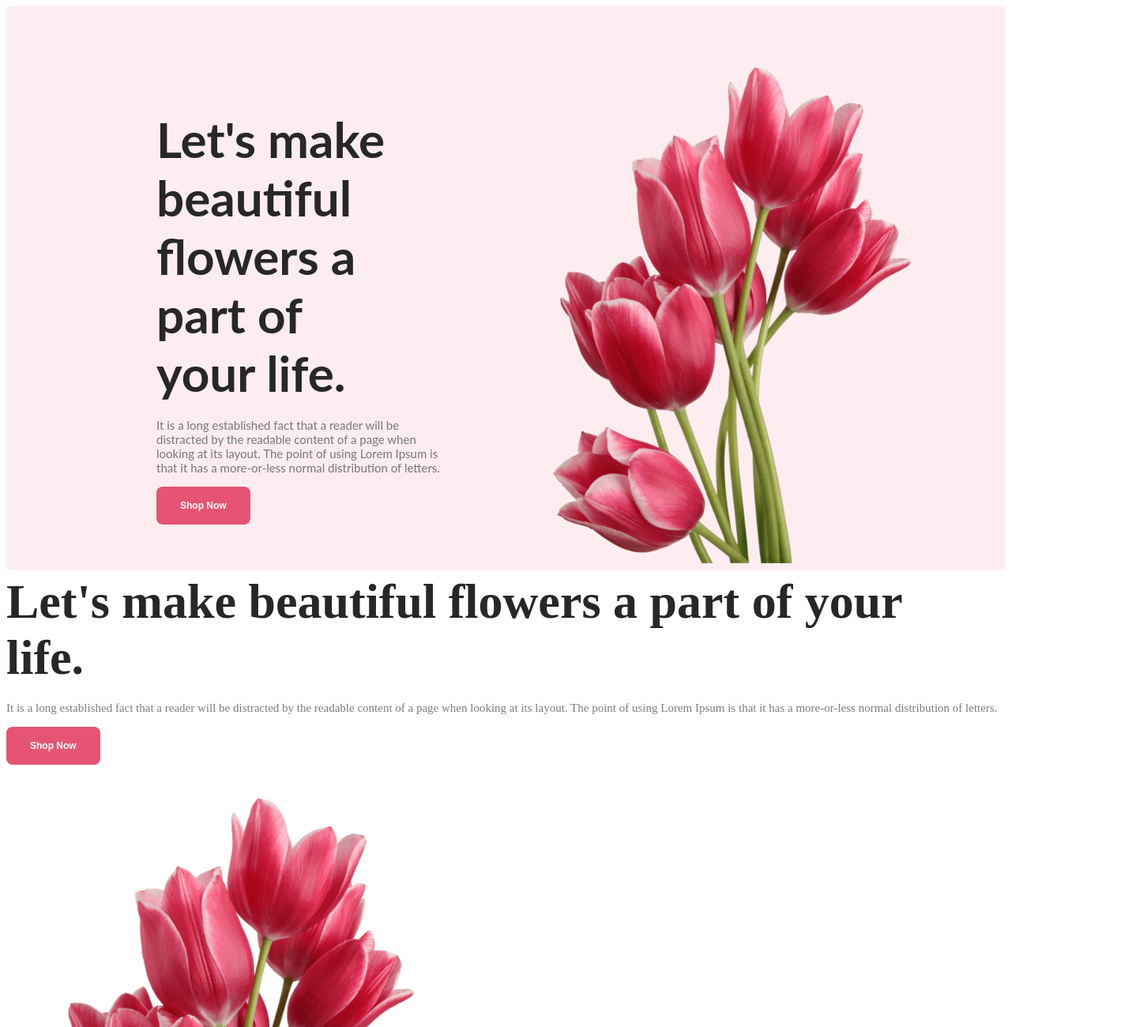
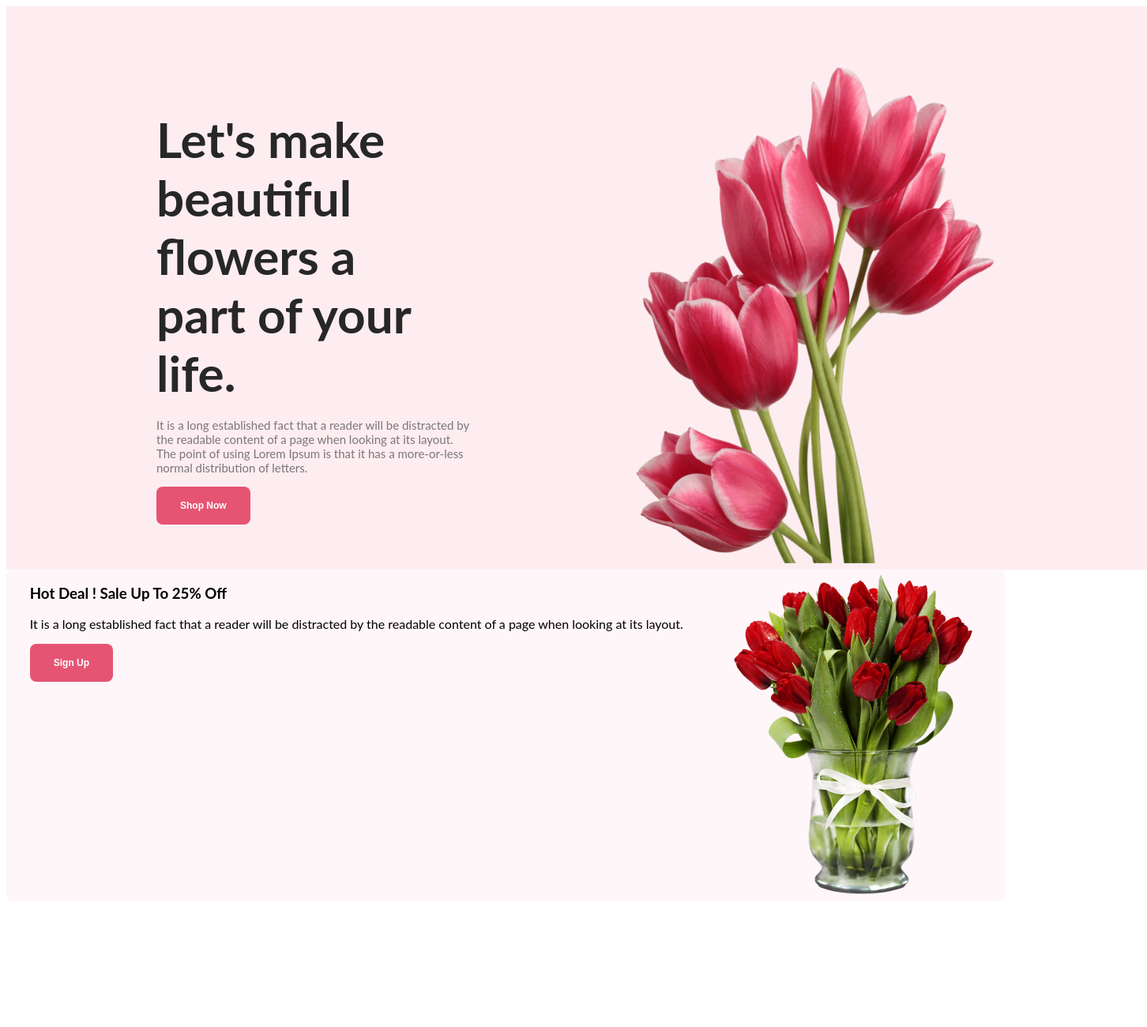
Before and after one commit to Mahmuda-14/Assignment-1, a plain HTML site: page index.html in a window 1280 px wide. Shown: the top 1300 px of the page at 79% size, 1452 px wide, since content can reach past the window. After the commit the page ends 1149 px from the top, so only its background shows below. Drawn offline with Linux system fonts and the light colour scheme.

Commit message:
modified

```diff
--- a/index.html
+++ b/index.html
@@ -20,25 +20,23 @@
                 <button class="greet-btn">Shop Now</button>
 
             </div>
-         <div class="img"><img class="first-img" src="./Flower Asset/pngwing 10.png" alt=""></div>
+            <div class="img"><img class="first-img" src="./Flower Asset/pngwing 10.png" alt=""></div>
 
 
 
         </section>
     </header>
     <main>
-        <section>
-            <div class="">
-                <h3 class="greet-content">Let's make
-                    beautiful flowers a part of your life.</h3>
-                <p class="greet-para">It is a long established fact that a reader will be distracted by the readable
-                    content of a page when looking at its layout. The point of using Lorem Ipsum is
-                    that it has a more-or-less normal distribution of letters.</p>
-                <button class="greet-btn">Shop Now</button>
+        <section class="part-2-container">
+            <div class="pt-2">
+                <h3 class="pt-2-content">Hot Deal ! Sale Up To 25% <span class="df">Off</span></h3>
+                <p class="pt-2-para">It is a long established fact that a reader will be distracted by the readable
+                    content of a page when looking at its layout.</p>
+                <button class="greet-btn">Sign Up</button>
 
             </div>
 
-                <img class="first-img" src="./Flower Asset/pngwing 10.png" alt="">
+            <img class="second-img" src="./Flower Asset/pngwing 8.png" alt="">
 
         </section>
     </main>
--- a/styles/style.css
+++ b/styles/style.css
@@ -1,15 +1,22 @@
+body{font-family: Lato;}
 
 .first-section-container {
-    font-family: Lato;
+    width: 100%;
     display: flex;
     background-color: #E554731A;
     justify-content: space-between;
     padding: 30px 30px 0px 150px;
+    /* trbl */
     align-items: center;
 
 
 }
-.greet{ margin:40px 40px 0px 40px;}
+
+.greet {
+    margin: 40px 40px 0px 40px;
+
+}
+
 .greet-content {
     color: #272727;
     font-size: 62px;
@@ -39,13 +46,23 @@
     font-weight: 700;
     padding: 17px 30px;
 }
-.img{
-    padding:5px 25px;
+
+.img {
+    padding: 5px 100px;
 }
 
 .first-img {
     width: 500px;
-    margin:40px 40px 0px 40px;
+    margin: 40px 40px 0px 40px;
 
 
 }
+
+/* section-2 */
+.part-2-container {
+
+    border-radius: 8px;
+    background: rgba(229, 84, 115, 0.05);
+    display: flex;
+    justify-content: space-around;
+}
```
